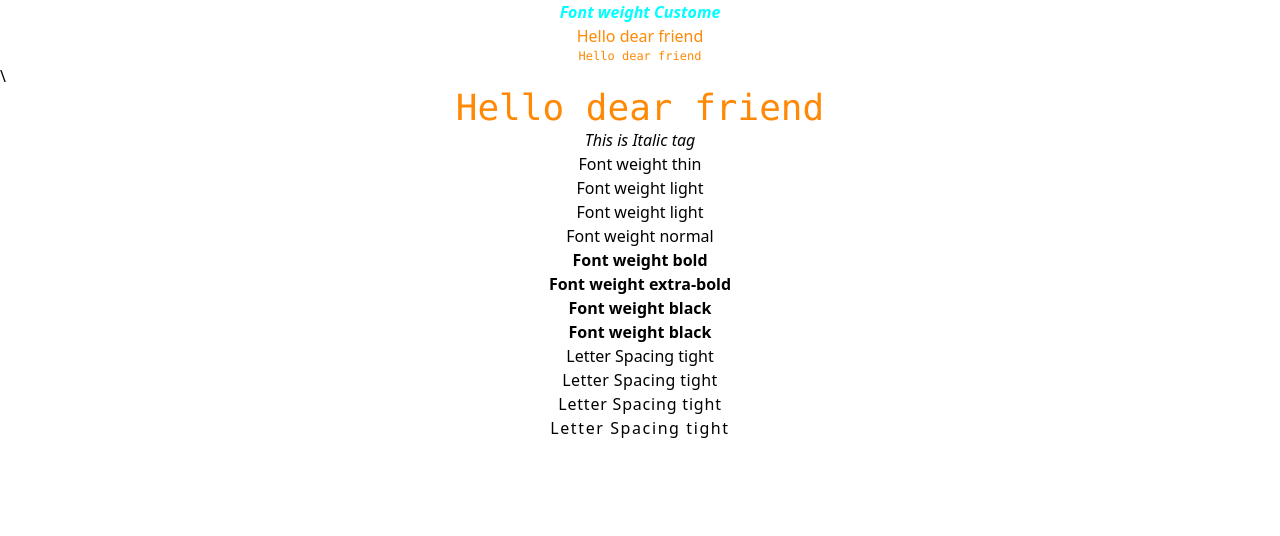
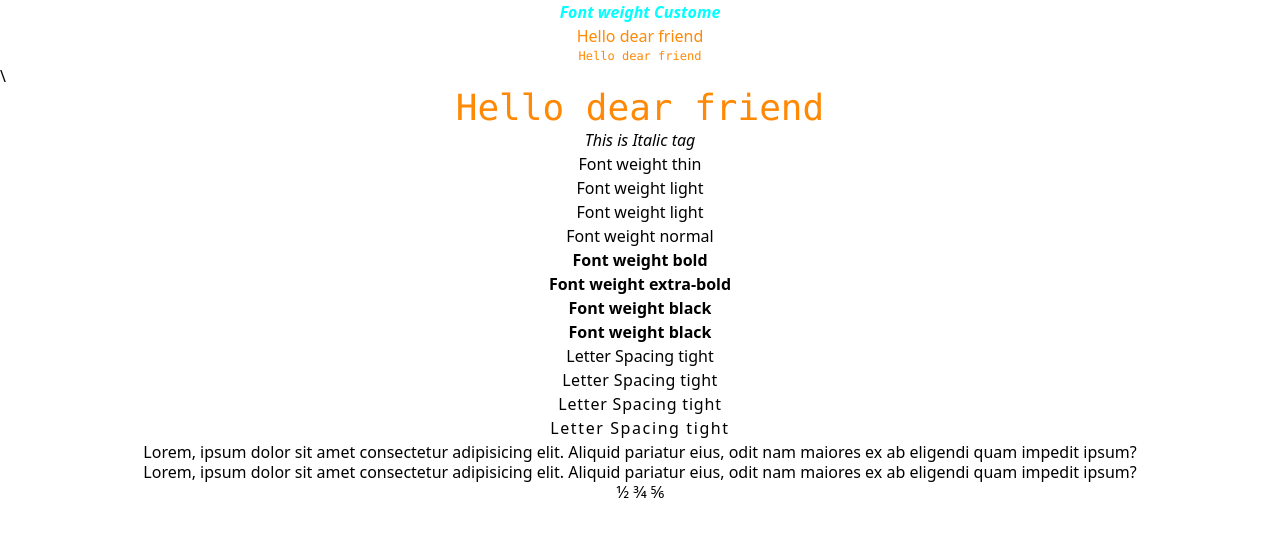
Before and after one commit to saifhusain62/Tailwindcss, a React (Vite) app in the folder tailwind/: page / in a window 1280 px wide. Shown: the top 536 px of the page. Built offline with nearby package versions, Linux system fonts and the light colour scheme.

Commit message:
DIAGONAL FRACTION NUMBERS CHANGES

```diff
--- a/tailwind/src/App.jsx
+++ b/tailwind/src/App.jsx
@@ -30,6 +30,12 @@ function App() {
           <h1 className='text-center tracking-wider'>Letter Spacing tight</h1>
           <h1 className='text-center tracking-widest'>Letter Spacing tight</h1>
 
+          {/* LINE HEIGHT */}
+          <p className='text-center text-base/6'>Lorem, ipsum dolor sit amet consectetur adipisicing elit. Aliquid pariatur eius, odit nam maiores ex ab eligendi quam impedit ipsum?</p>
+          <p className='text-center text-base/4'>Lorem, ipsum dolor sit amet consectetur adipisicing elit. Aliquid pariatur eius, odit nam maiores ex ab eligendi quam impedit ipsum?</p>
+           {/* NUMBER CHANGES */}
+           <p className='diagonal-fractions text-center'>1/2 3/4 5/6</p>
+
 
     </div>
   )
```
